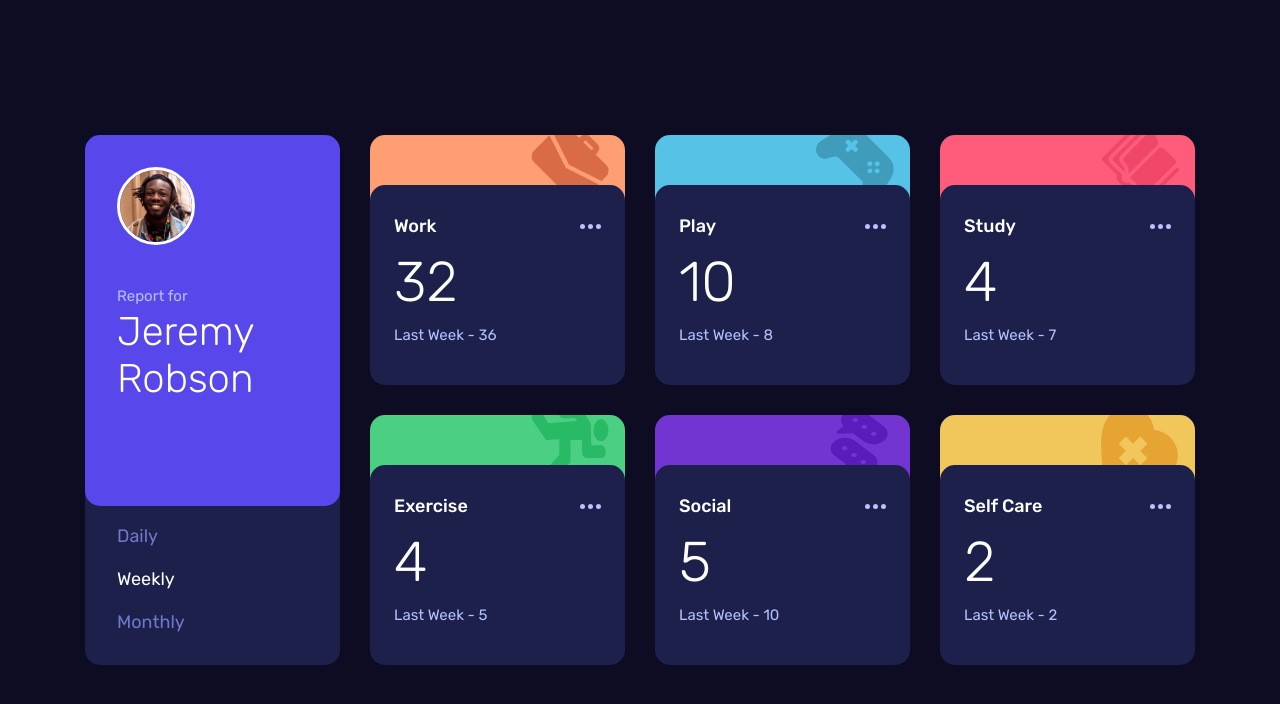
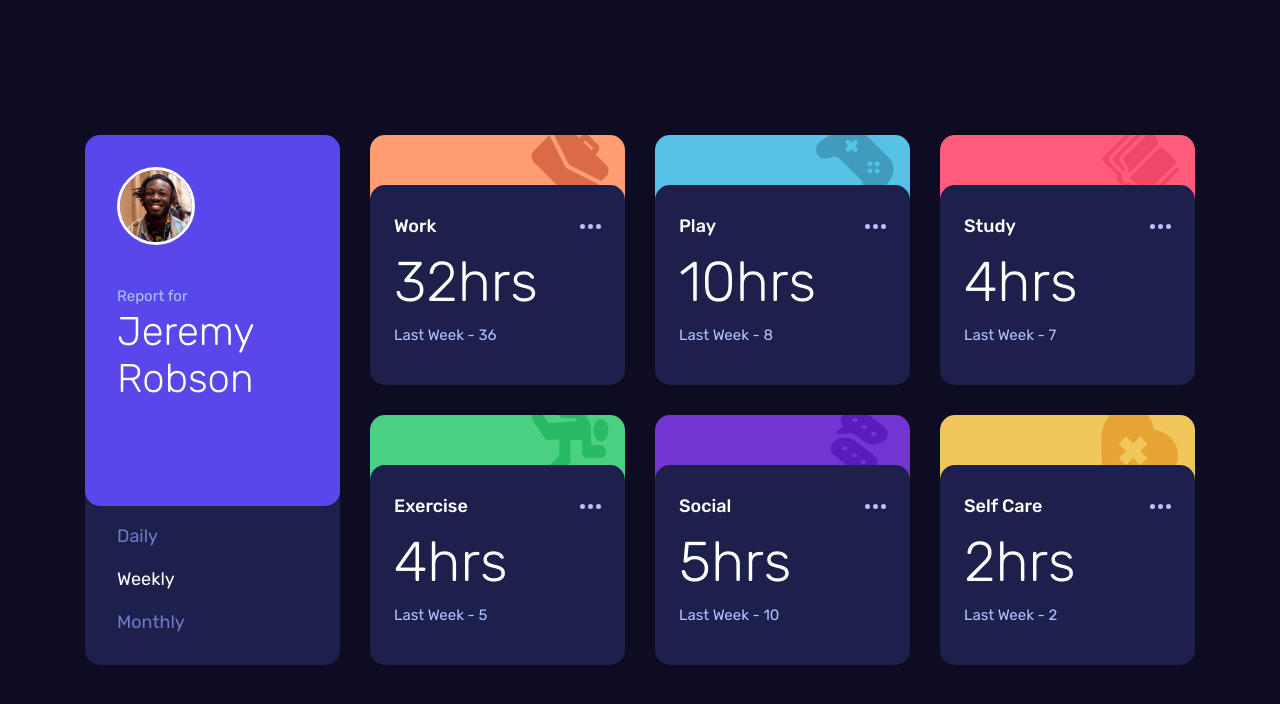
Before and after one commit to KieranWebDev/time-tracking-dashboard-react, a React (Create React App) app: page / in a window 1280 px wide. Shown: the top 704 px of the page. Built offline with nearby package versions, Linux system fonts and the light colour scheme.

Commit message:
fixed typo in hours section

```diff
--- a/src/Components/ActivityCard.js
+++ b/src/Components/ActivityCard.js
@@ -17,7 +17,7 @@ function ActivityCard(props) {
           <img src={ellipsisIcon} alt="ellipsis" />
         </div>
         <div className="flex-bottom">
-          <h3 className="time-amount">{props.timeFrameCurrent}</h3>
+          <h3 className="time-amount">{props.timeFrameCurrent}hrs</h3>
           <p className="previous-time-amount">
             Last Week - {props.timeFramePrevious}
           </p>
```
